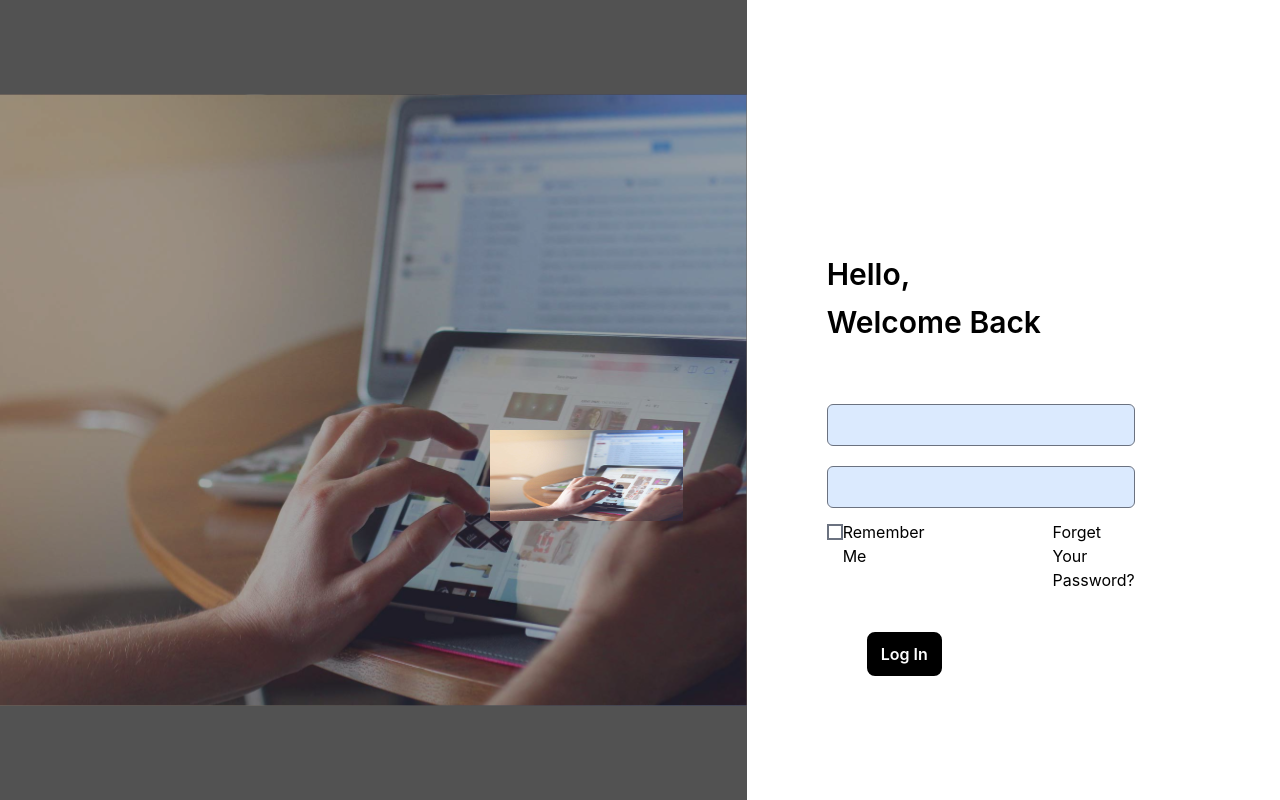
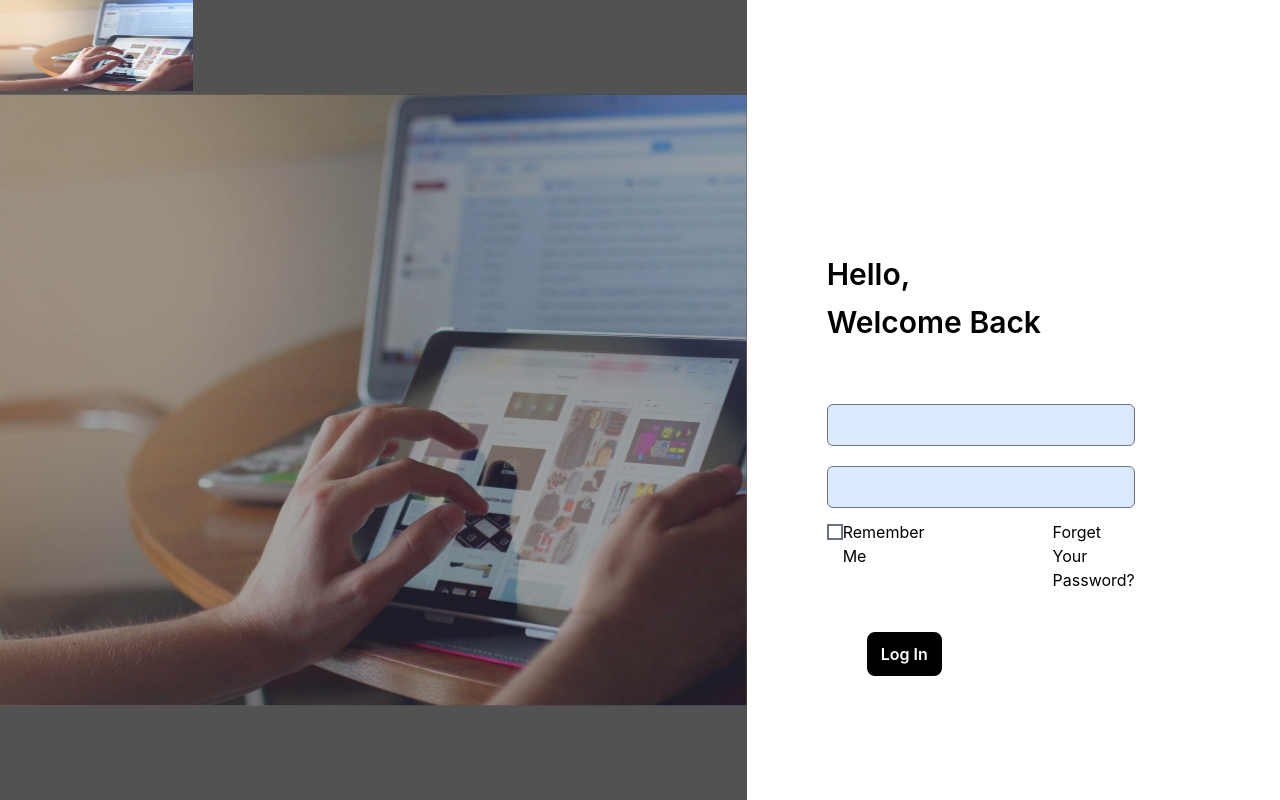
Before and after one commit to hongjun-lim/agmo-studio-app, a Next.js app: page / in a window 1280 px wide. Built offline with nearby package versions, Linux system fonts and the light colour scheme.

Commit message:
change margin value

```diff
--- a/tailwind.config.js
+++ b/tailwind.config.js
@@ -4,9 +4,8 @@ module.exports = {
   theme: {
     extend: {
       margin: {
-        '430': '430px',
-        '490': '490px'
-      }
+        470: '470px',
+      },
     },
   },
   variants: {
```
